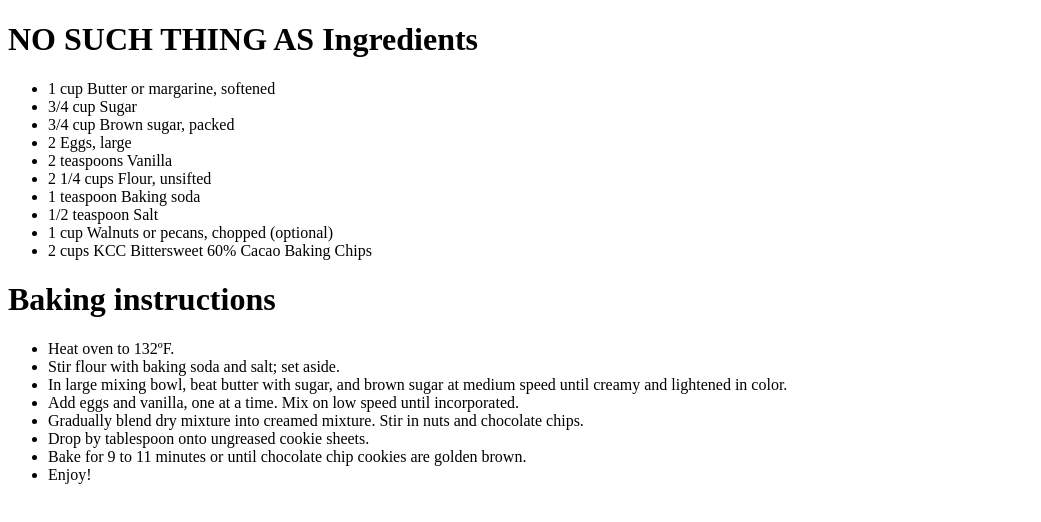
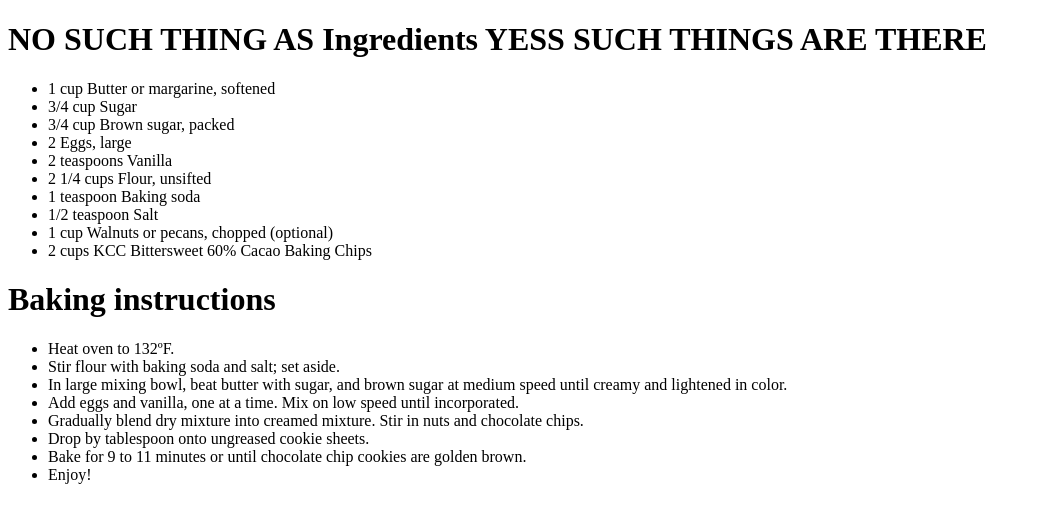
Before and after one commit to aghilacc/learngit, a plain HTML site: page secret recipe.htm in a window 1280 px wide. Shown: the whole page, without its empty margins (0-1041 px from the left). Drawn offline with Linux system fonts and the light colour scheme.

Commit message:
YES THERE ARE THINGSe.htm

```diff
--- a/secret recipe.htm
+++ b/secret recipe.htm
@@ -2,7 +2,7 @@
 <html>
 <body>
 
-<h1>NO SUCH THING AS Ingredients</h1>
+<h1>NO SUCH THING AS Ingredients YESS SUCH THINGS ARE THERE</h1>
 <ul>
 <li>1 cup Butter or margarine, softened</li>
 <li>3/4 cup Sugar</li>
```
